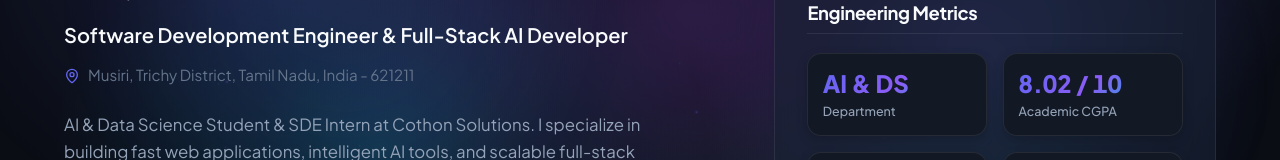
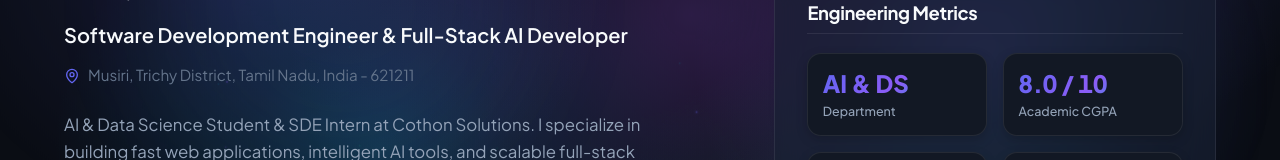
Before and after one commit to madhankumar2318/madhan-portfolio, a React (Vite) app: page / in a window 1280 px wide. Shown: the part 248-408 px from the top of the page. Built offline with nearby package versions, Linux system fonts and the light colour scheme.

Commit message:
Update CGPA from 8.02 to 8.0 across portfolio stats, education, and resume modal

```diff
--- a/src/components/ResumeModal.tsx
+++ b/src/components/ResumeModal.tsx
@@ -162,7 +162,7 @@ export const ResumeModal: React.FC<ResumeModalProps> = ({ isOpen, onClose }) =>
                 <span>Trichy</span>
               </div>
               <div style={{ display: 'flex', justifyContent: 'space-between', fontStyle: 'italic' }}>
-                <span>B.Tech in Artificial Intelligence and Data Science - CGPA : 8.02</span>
+                <span>B.Tech in Artificial Intelligence and Data Science - CGPA : 8.0</span>
                 <span>Aug. 2023 – May 2027</span>
               </div>
             </div>
--- a/src/data/portfolioData.ts
+++ b/src/data/portfolioData.ts
@@ -81,7 +81,7 @@ export const portfolioData: PortfolioData = {
     bio: 'AI & Data Science Student & SDE Intern at Cothon Solutions. I specialize in building fast web applications, intelligent AI tools, and scalable full-stack products.',
     stats: [
       { label: 'Department', value: 'AI & DS' },
-      { label: 'Academic CGPA', value: '8.02 / 10' },
+      { label: 'Academic CGPA', value: '8.0 / 10' },
       { label: 'Graduation Year', value: '2027' },
       { label: 'Production Projects', value: '3 Major' },
     ],
@@ -198,7 +198,7 @@ export const portfolioData: PortfolioData = {
       degree: 'B.Tech in Artificial Intelligence and Data Science',
       location: 'Trichy',
       period: 'Aug. 2023 – May 2027',
-      score: 'CGPA : 8.02',
+      score: 'CGPA : 8.0',
     },
     {
       id: 'edu-2',
```
